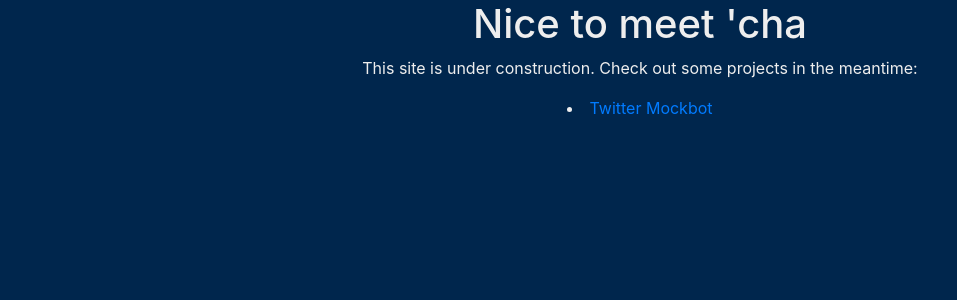
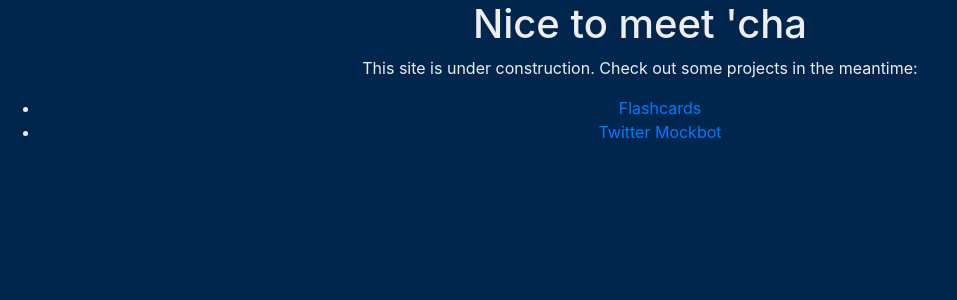
Before and after one commit to deruga04/Portfolio, a Django app: page / in a window 1280 px wide. Shown: the top 300 px of the page, without its empty margins (0-957 px from the left). Run offline with Django 3.2, Linux system fonts and the light colour scheme; some libraries are stand-ins or nearby versions.

Commit message:
Updating list of projects

```diff
--- a/apps/templates/index.html
+++ b/apps/templates/index.html
@@ -13,7 +13,11 @@
     <div id="main">
         <h1>{{ greeting }}</h1>
         <p>This site is under construction. Check out some projects in the meantime:</p>
-        <li><a href="https://github.com/deruga04/TwitterBot2">Twitter Mockbot</a></li>
+        <ul>
+            <li><a href="https://gitlab.com/deruga/flashcards">Flashcards</a></li>
+            <li><a href="https://github.com/deruga04/TwitterBot2">Twitter Mockbot</a></li>
+        </ul>
+
     </div>
 </body>
 </html>
```
